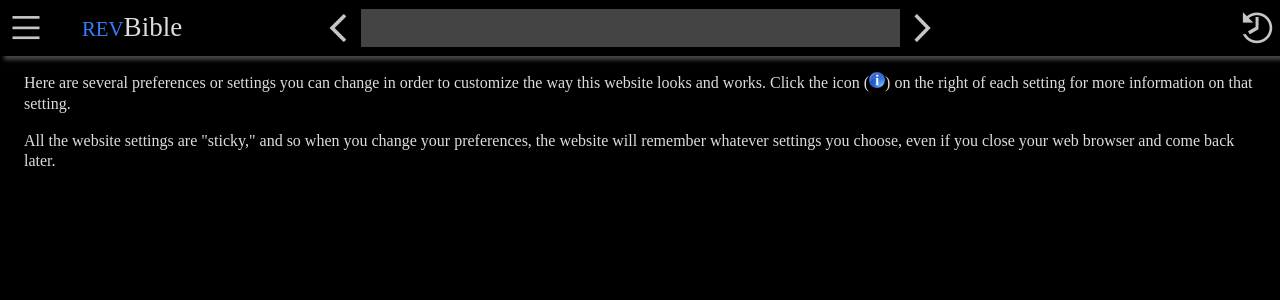
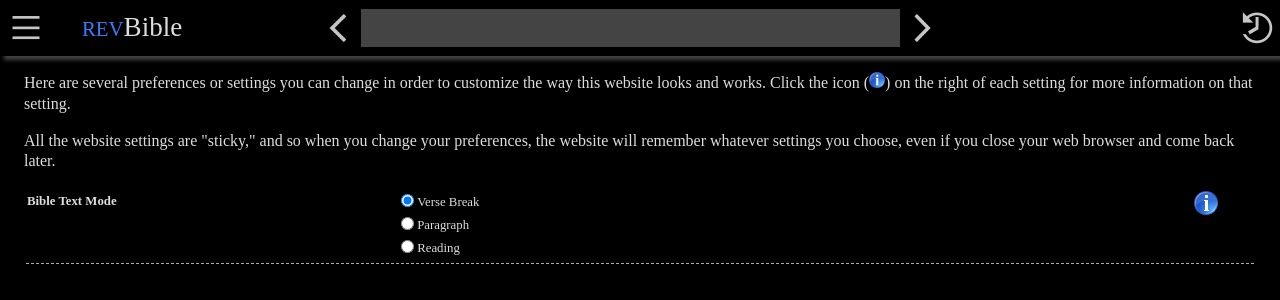
Before and after one commit to Grillbrick-Studios/rev-svelte, a SvelteKit app: page /preferences in a window 1280 px wide. Shown: the top 300 px of the page. Built offline with nearby package versions, Linux system fonts and the light colour scheme.

Commit message:
Create InfoBox start making settings

```diff
--- a/src/routes/preferences/+page.svelte
+++ b/src/routes/preferences/+page.svelte
@@ -1,5 +1,7 @@
 <script lang="ts">
 	import moreInfo from '$lib/assets/moreinfo.png';
+	import { BibleTextMode, bibleTextMode } from '$lib/settings';
+	import InfoBox from './InfoBox.svelte';
 </script>
 
 <p>
@@ -16,3 +18,75 @@
 	preferences, the website will remember whatever settings you choose, even if
 	you close your web browser and come back later.
 </p>
+
+<table style="width: 100%;">
+	<InfoBox>
+		<div slot="name">Bible Text Mode</div>
+		<table slot="options" cellspacing="0" cellpadding="0" border="0">
+			<tr>
+				<td>
+					<input
+						type="radio"
+						name={BibleTextMode.VerseBreak}
+						checked={$bibleTextMode === BibleTextMode.VerseBreak}
+						on:click={() => ($bibleTextMode = BibleTextMode.VerseBreak)}
+					/>
+				</td>
+				<td>Verse Break</td>
+			</tr>
+			<tr>
+				<td>
+					<input
+						type="radio"
+						name={BibleTextMode.Paragraph}
+						checked={$bibleTextMode === BibleTextMode.Paragraph}
+						on:click={() => ($bibleTextMode = BibleTextMode.Paragraph)}
+					/>
+				</td>
+				<td>Paragraph</td>
+			</tr>
+			<tr>
+				<td>
+					<input
+						type="radio"
+						name={BibleTextMode.Reading}
+						checked={$bibleTextMode === BibleTextMode.Reading}
+						on:click={() => ($bibleTextMode = BibleTextMode.Reading)}
+					/>
+				</td>
+				<td>Reading</td>
+			</tr>
+		</table>
+		<div
+			id="prefhelpdiv0"
+			slot="info"
+			style="display: inline-block; font-size: 90%; padding-bottom: 7px; overflow: hidden; height: 245px;"
+		>
+			<p class="style1">
+				This setting controls how the Bible text is presented.
+			</p>
+			<p class="style1">
+				If “Verse Break” is selected, each verse will begin on a new line.
+			</p>
+			<p class="style1">
+				If “Paragraph” is selected, the Bible will be presented in paragraph
+				format, with one verse right after another, breaking only on new
+				paragraphs.
+			</p>
+			<p class="style1">
+				If “Reading” is selected, the Bible will be presented in prose format,
+				with one verse right after another, breaking only on new paragraphs. The
+				verse numbers will <span style="color:red;">not</span> be displayed.
+			</p>
+		</div>
+	</InfoBox>
+</table>
+
+<style>
+	p.style1 {
+		text-indent: 0;
+		text-align: left;
+		display: block;
+		font-size: 90%;
+	}
+</style>
--- /dev/null
+++ b/src/routes/preferences/InfoBox.svelte
@@ -0,0 +1,60 @@
+<script lang="ts">
+	import moreInfo from '$lib/assets/moreinfo.png';
+	let showInfo = false;
+</script>
+
+<tr>
+	<!-- The main Table data -->
+	<td class="name">
+		<slot name="name"><!-- optional fallback --></slot>
+	</td>
+	<td class="options">
+		<slot name="options"><!-- optional fallback --></slot>
+	</td>
+	<td class="info-icon">
+		<input
+			type="image"
+			alt="moreinfo"
+			name="help"
+			src={moreInfo}
+			on:click={() => (showInfo = !showInfo)}
+		/>
+	</td>
+</tr>
+
+{#if showInfo}
+	<tr class="moreinfo">
+		<slot name="info"><!-- optional fallback --></slot>
+	</tr>
+{/if}
+
+<tr>
+	<td class="settd_spc" colspan="3" />
+</tr>
+
+<style>
+	tr {
+		font-size: 80%;
+	}
+
+	.name {
+		font-weight: bold;
+		vertical-align: top;
+		text-align: left;
+	}
+
+	.options {
+		width: 65%;
+		vertical-align: top;
+	}
+
+	.info-icon {
+		width: 5%;
+		vertical-align: top;
+	}
+
+	.settd_spc {
+		border-top: 1px dashed #aaaaaa;
+		height: 11px;
+	}
+</style>
```
